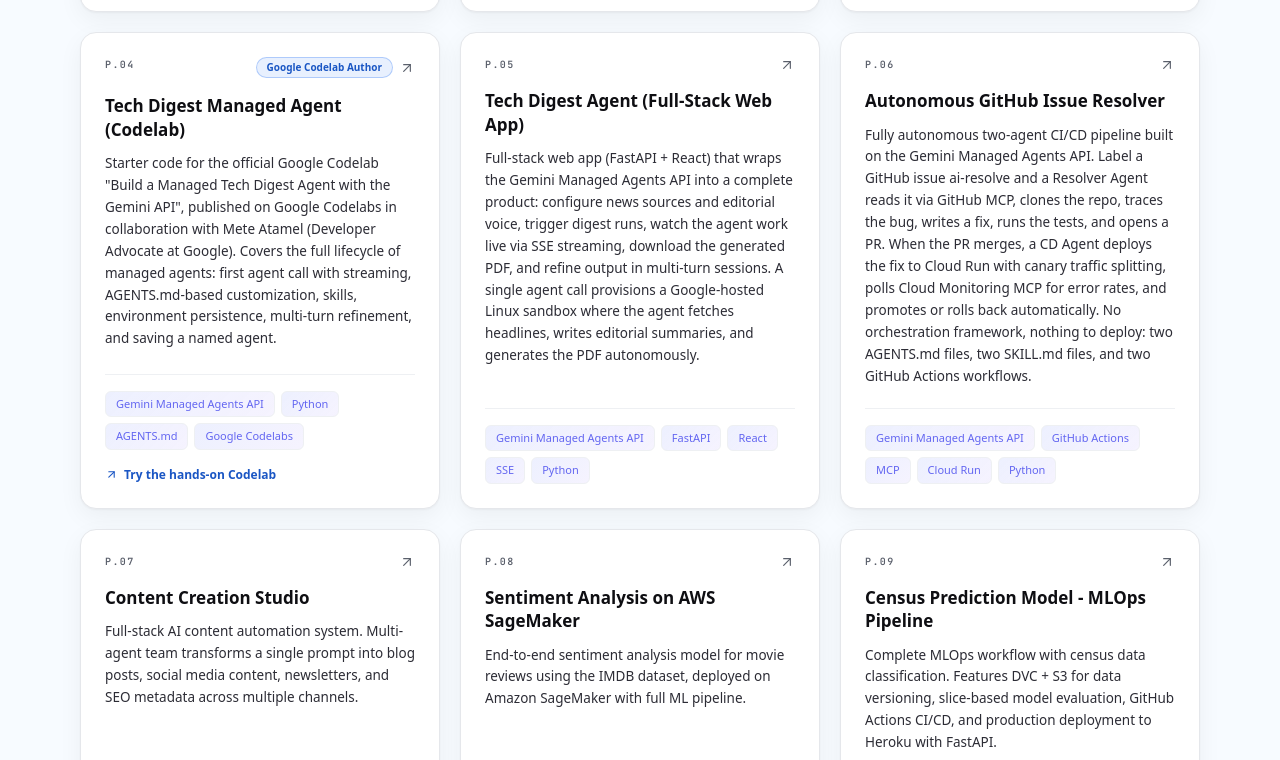
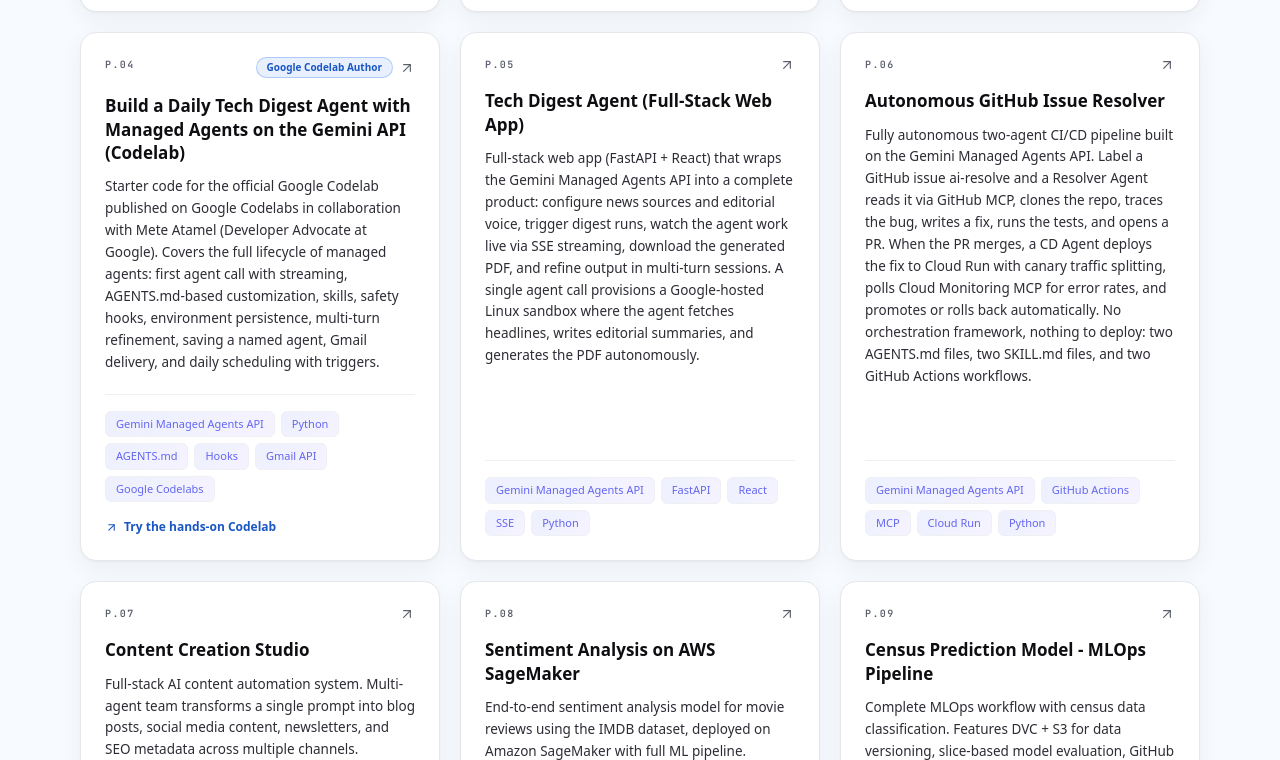
Before and after one commit to Saoussen-CH/Saoussen-CH.github.io, a React (Vite) app: page / in a window 1280 px wide. Shown: the part 3920-4680 px from the top of the page. Built offline with nearby package versions, Linux system fonts and the light colour scheme; a web font is replaced by a local one.

Commit message:
Update Damanhour event as delivered, update Tech Digest codelab title and highlights, add Microsoft AI PM cert

```diff
--- a/src/data/profile.ts
+++ b/src/data/profile.ts
@@ -400,7 +400,7 @@
         event: 'Google I/O Extended Damanhour',
         date: 'August 2026',
         location: 'Damanhour, Egypt',
-        upcoming: true,
+        eventUrl: 'https://gdg.community.dev/events/details/google-gdg-damanhour-presents-io-extended-dive-into-the-future-of-googles-innovations-2026/',
       },
     ],
   },
@@ -431,19 +431,22 @@
   },
   {
     id: 'codelab-tech-digest-managed-agents',
-    codelabUrl: 'https://codelabs.developers.google.com/tech-digest-managed-agent#0',
+    codelabUrl: 'https://codelabs.developers.google.com/tech-digest-managed-agent',
     emoji: '📰',
     type: 'Workshop',
-    title: 'Build a Managed Tech Digest Agent with the Gemini API',
-    description: 'Managed agents on the Gemini API give you a configurable agent harness: a single API call provisions a Google-hosted Linux sandbox where the agent reasons, executes code, manages files, and browses the web autonomously. Unlike a standard LLM call that returns text, you get a persistent compute environment where the agent acts and produces file artifacts, with nothing to deploy or manage. This hands-on codelab, built in collaboration with Mete Atamel (Developer Advocate at Google) and published on Google Codelabs, is a practical introduction to these concepts. Using a tech digest as the running example, you go from a blank Python file to a working agent that fetches today\'s top stories, writes editorial summaries in a configured voice, and generates a PDF, all from a single API call.',
+    title: 'Build a Daily Tech Digest Agent with Managed Agents on the Gemini API',
+    description: 'Managed agents on the Gemini API give you a configurable agent harness: a single API call provisions a Google-hosted Linux sandbox where the agent reasons, executes code, manages files, and browses the web autonomously. Unlike a standard LLM call that returns text, you get a persistent compute environment where the agent acts and produces file artifacts, with nothing to deploy or manage. This hands-on codelab, built in collaboration with Mete Atamel (Developer Advocate at Google) and published on Google Codelabs, is a practical introduction to these concepts. Using a tech digest as the running example, you go from a blank Python file to a working agent that fetches today\'s top stories, writes editorial summaries in a configured voice, generates a PDF, delivers it via Gmail, and runs on a daily schedule.',
     highlights: [
       'What is a managed agent: one API call provisions a Google-hosted Linux sandbox with code execution, web search, URL fetching, and filesystem tools, nothing to deploy or manage',
       'First agent call: client.interactions.create() with streaming to watch the agent reason and act in real time',
       'Customize with AGENTS.md: mount instructions and editorial voice directly into the sandbox filesystem at startup',
       'Skills: extend the agent with SKILL.md and a pre-built PDF renderer, letting the agent discover and run them autonomously',
+      'Safety hooks: hooks.json + gate.py intercept tool calls before they execute; a deny response cancels the call and the agent self-corrects',
       'Environment persistence: the sandbox retains files and state for 7 days, your handle back to it is environment_id',
       'Multi-turn refinement: resume the same sandbox with environment_id and previous_interaction_id to refine the digest without re-fetching the web',
       'Save as a named agent: agents.create() bakes your configuration on Google\'s side so future calls need no re-upload',
+      'Gmail delivery: OAuth 2.0 + the Gmail REST API to send the PDF digest directly to your inbox',
+      'Daily scheduling: triggers.create() with a cron schedule so the agent runs and emails the digest automatically every day',
     ],
     sessions: [],
   },
--- a/src/data/projects.ts
+++ b/src/data/projects.ts
@@ -43,11 +43,11 @@
   {
     id: 'tech-digest-managed-agent',
     emoji: '📋',
-    title: 'Tech Digest Managed Agent (Codelab)',
-    description: 'Starter code for the official Google Codelab "Build a Managed Tech Digest Agent with the Gemini API", published on Google Codelabs in collaboration with Mete Atamel (Developer Advocate at Google). Covers the full lifecycle of managed agents: first agent call with streaming, AGENTS.md-based customization, skills, environment persistence, multi-turn refinement, and saving a named agent.',
-    tags: ['Gemini Managed Agents API', 'Python', 'AGENTS.md', 'Google Codelabs'],
+    title: 'Build a Daily Tech Digest Agent with Managed Agents on the Gemini API (Codelab)',
+    description: 'Starter code for the official Google Codelab published on Google Codelabs in collaboration with Mete Atamel (Developer Advocate at Google). Covers the full lifecycle of managed agents: first agent call with streaming, AGENTS.md-based customization, skills, safety hooks, environment persistence, multi-turn refinement, saving a named agent, Gmail delivery, and daily scheduling with triggers.',
+    tags: ['Gemini Managed Agents API', 'Python', 'AGENTS.md', 'Hooks', 'Gmail API', 'Google Codelabs'],
     githubUrl: 'https://github.com/Saoussen-CH/tech-digest-managed-agent',
-    codelabUrl: 'https://codelabs.developers.google.com/tech-digest-managed-agent#0',
+    codelabUrl: 'https://codelabs.developers.google.com/tech-digest-managed-agent',
   },
   {
     id: 'tech-digest-managed-agent-app',
```
